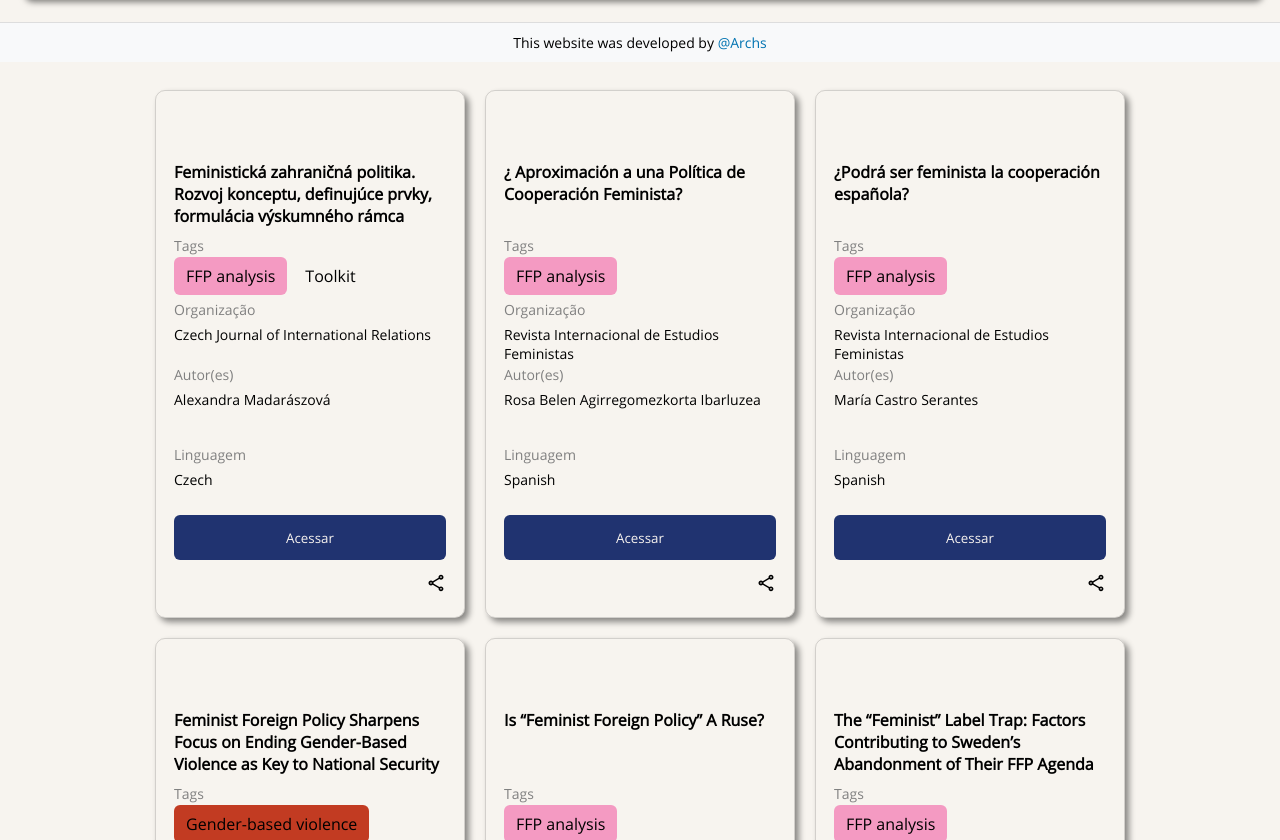
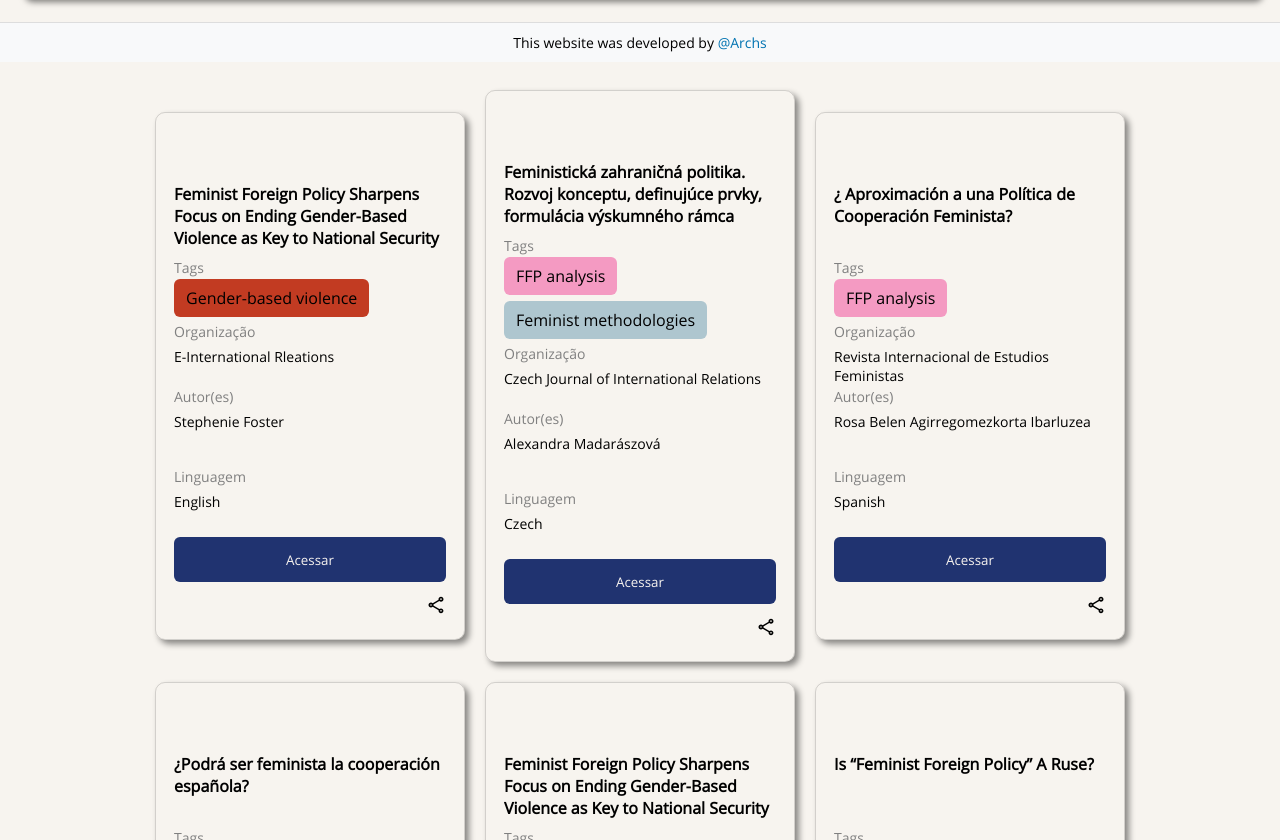
Before and after one commit to bsdeab/FFPR, a React (Create React App) app: page / in a window 1280 px wide. Shown: the part 738-1578 px from the top of the page. Built offline with nearby package versions, Linux system fonts and the light colour scheme.

Commit message:
Update Projects.jsx

```diff
--- a/src/pages/Projects.jsx
+++ b/src/pages/Projects.jsx
@@ -8,8 +8,21 @@ import { useState } from 'react';
 
 const data = [
   {
+    "title": "Feminist Foreign Policy Sharpens Focus on Ending Gender-Based Violence as Key to National Security",
+    "tags": ["Gender-based violence"],
+    "organization": "E-International Rleations ",
+    "author": ["Stephenie Foster"],
+    "year": "2024",
+    "language": ["English"],
+    "link": "https://www.e-ir.info/2024/12/30/feminist-foreign-policy-sharpens-focus-on-ending-gender-based-violence-as-key-to-national-security/",
+    "type": "Blog",
+    "region": "Global",
+    "source": "Civil society",
+    "paid": "Free",
+  },
+  {
     "title": " Feministická zahraničná politika. Rozvoj konceptu, definujúce prvky, formulácia výskumného rámca ",
-    "tags": ["FFP analysis", "Toolkit"],
+    "tags": ["FFP analysis", "Feminist methodologies"],
     "organization": "Czech Journal of International Relations",
     "author": ["Alexandra Madarászová"],
     "year": "2024",
```
